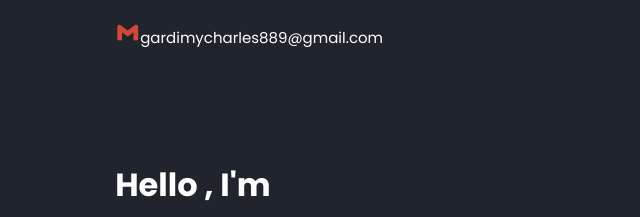
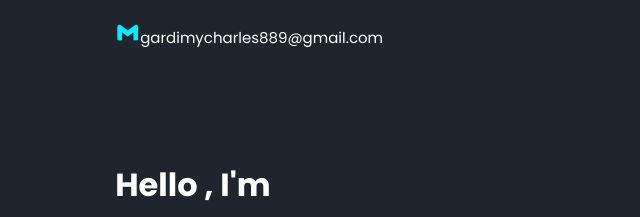
Before and after one commit to Gardimy/My_portfolio, a website: page index.html in a window 1280 px wide. Shown: the top 217 px of the page, 0-640 px from the left. Drawn offline with nearby package versions, Linux system fonts and the light colour scheme.

Commit message:
Update index.html and style.css file

```diff
--- a/style.css
+++ b/style.css
@@ -57,7 +57,7 @@ section {
 }
 
 .bxl-gmail {
-  color: #d14836;
+  color: var(--main-color);
   font-size: 2.5rem;
 }
 
```
